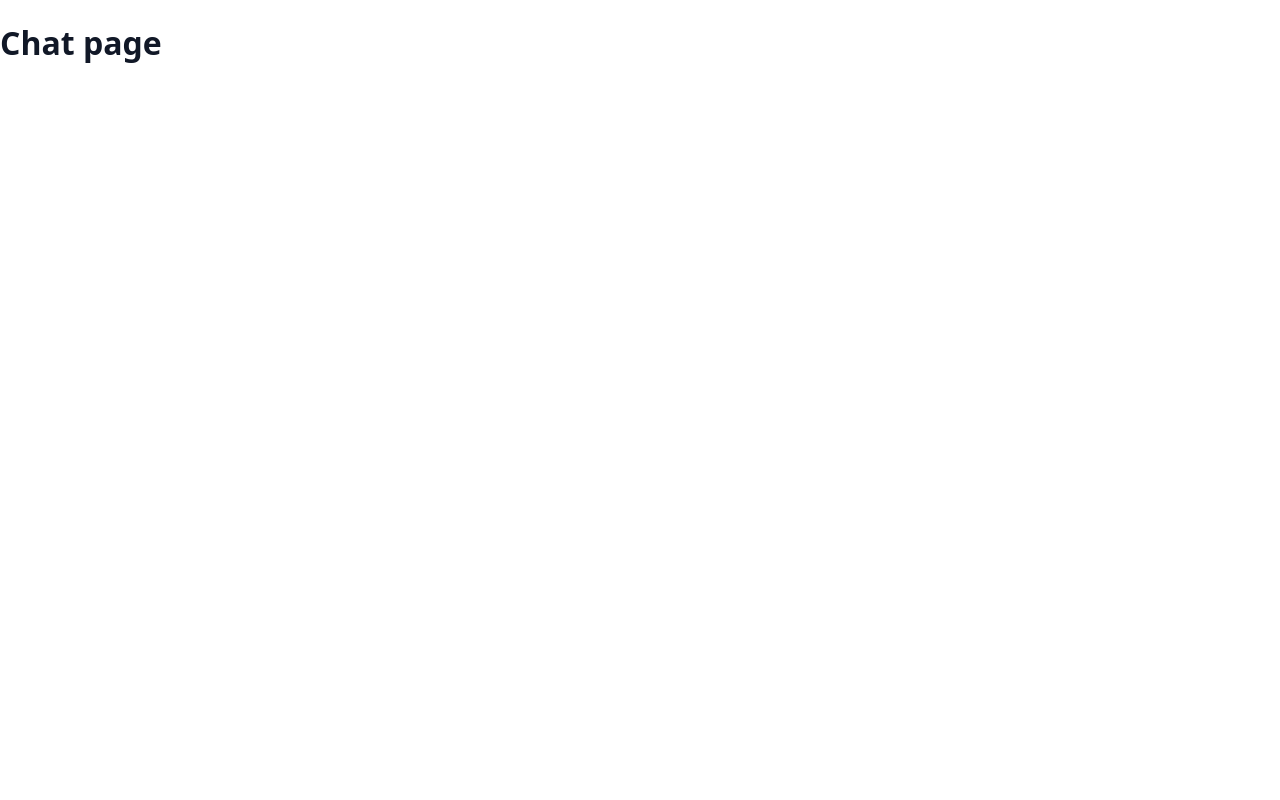
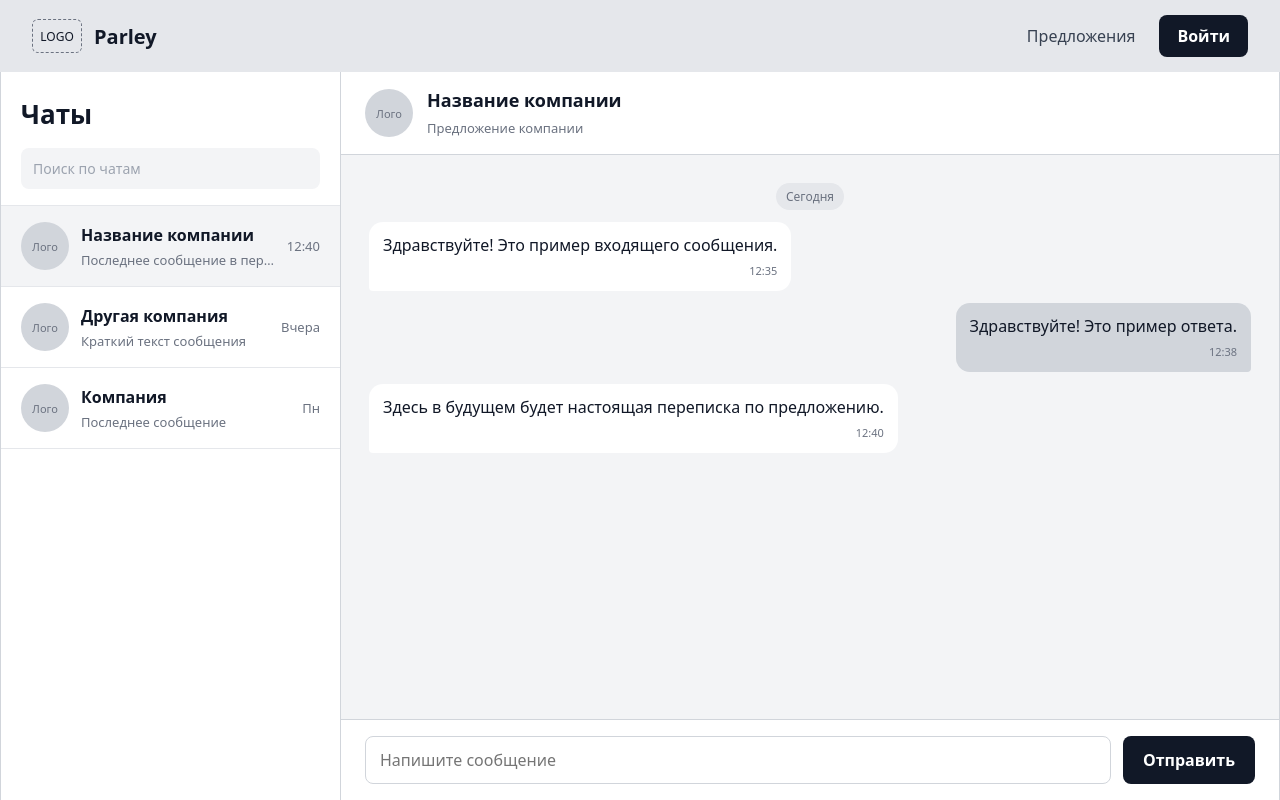
Before and after one commit to AGL-Team/parley-frontend, a React (Vite) app: page /chat in a window 1280 px wide. Built offline with nearby package versions, Linux system fonts and the light colour scheme.

Commit message:
[feat] Added chat page

```diff
--- a/src/pages/catalog/CatalogPage.tsx
+++ b/src/pages/catalog/CatalogPage.tsx
@@ -1,7 +1,10 @@
+import { useNavigate } from "react-router-dom";
 import { FiltersPanel, Header, OfferCard, Tag } from "../../shared/ui";
 import styles from "./CatalogPage.module.css";
 
 export function CatalogPage() {
+	const navigate = useNavigate();
+
 	return (
 		<>
 			<div className={styles.companyHeader}>
@@ -38,18 +41,22 @@ export function CatalogPage() {
 							<OfferCard
 								title="Название предложения"
 								description="Краткое описание предложения"
+								onClick={() => navigate("/chat")}
 							/>
 							<OfferCard
 								title="Название предложения"
 								description="Краткое описание предложения"
+								onClick={() => navigate("/chat")}
 							/>
 							<OfferCard
 								title="Название предложения"
 								description="Краткое описание предложения"
+								onClick={() => navigate("/chat")}
 							/>
 							<OfferCard
 								title="Название предложения"
 								description="Краткое описание предложения"
+								onClick={() => navigate("/chat")}
 							/>
 						</div>
 					</section>
--- /dev/null
+++ b/src/pages/chat/ChatPage.module.css
@@ -0,0 +1,219 @@
+.page {
+	display: grid;
+	grid-template-columns: 340px minmax(0, 1fr);
+	max-width: 1440px;
+	height: calc(100vh - 72px);
+	min-height: 620px;
+	margin: 0 auto;
+	border-right: 1px solid #d1d5db;
+	border-left: 1px solid #d1d5db;
+}
+
+.sidebar {
+	overflow: hidden;
+	border-right: 1px solid #d1d5db;
+	background: #ffffff;
+}
+
+.sidebarHeader {
+	padding: 24px 20px 16px;
+	border-bottom: 1px solid #e5e7eb;
+}
+
+.sidebarHeader h1 {
+	margin: 0 0 16px;
+	font-size: 26px;
+}
+
+.searchPlaceholder {
+	padding: 11px 12px;
+	border-radius: 8px;
+	background: #f3f4f6;
+	color: #9ca3af;
+	font-size: 14px;
+}
+
+.chatList {
+	display: grid;
+}
+
+.chatItem {
+	display: grid;
+	grid-template-columns: 48px minmax(0, 1fr) auto;
+	gap: 12px;
+	align-items: center;
+	width: 100%;
+	padding: 16px 20px;
+	border: 0;
+	border-bottom: 1px solid #e5e7eb;
+	background: #ffffff;
+	color: #111827;
+	font: inherit;
+	text-align: left;
+	cursor: pointer;
+}
+
+.chatItem:hover,
+.chatItem.active {
+	background: #f3f4f6;
+}
+
+.avatar {
+	display: grid;
+	place-items: center;
+	width: 48px;
+	height: 48px;
+	border-radius: 50%;
+	background: #d1d5db;
+	color: #6b7280;
+	font-size: 11px;
+}
+
+.chatPreview {
+	display: grid;
+	gap: 5px;
+	min-width: 0;
+}
+
+.chatPreview strong,
+.chatPreview span {
+	overflow: hidden;
+	text-overflow: ellipsis;
+	white-space: nowrap;
+}
+
+.chatPreview span,
+.chatItem time {
+	color: #6b7280;
+	font-size: 13px;
+}
+
+.openChat {
+	display: grid;
+	grid-template-rows: auto minmax(0, 1fr) auto;
+	min-width: 0;
+	background: #f3f4f6;
+}
+
+.chatHeader {
+	display: flex;
+	align-items: center;
+	gap: 14px;
+	padding: 16px 24px;
+	border-bottom: 1px solid #d1d5db;
+	background: #ffffff;
+}
+
+.chatHeader h2 {
+	margin: 0 0 4px;
+	font-size: 18px;
+}
+
+.chatHeader div > span {
+	color: #6b7280;
+	font-size: 13px;
+}
+
+.messages {
+	display: flex;
+	flex-direction: column;
+	gap: 12px;
+	overflow-y: auto;
+	padding: 28px;
+}
+
+.date {
+	align-self: center;
+	padding: 5px 10px;
+	border-radius: 999px;
+	background: #e5e7eb;
+	color: #6b7280;
+	font-size: 12px;
+}
+
+.incomingMessage,
+.outgoingMessage {
+	display: grid;
+	gap: 6px;
+	max-width: min(520px, 72%);
+	padding: 12px 14px;
+	border-radius: 14px;
+	line-height: 1.45;
+}
+
+.incomingMessage {
+	align-self: flex-start;
+	border-bottom-left-radius: 4px;
+	background: #ffffff;
+}
+
+.outgoingMessage {
+	align-self: flex-end;
+	border-bottom-right-radius: 4px;
+	background: #d1d5db;
+}
+
+.incomingMessage time,
+.outgoingMessage time {
+	justify-self: end;
+	color: #6b7280;
+	font-size: 11px;
+}
+
+.composer {
+	display: grid;
+	grid-template-columns: minmax(0, 1fr) auto;
+	gap: 12px;
+	padding: 16px 24px;
+	border-top: 1px solid #d1d5db;
+	background: #ffffff;
+}
+
+.composer textarea {
+	box-sizing: border-box;
+	width: 100%;
+	min-height: 46px;
+	padding: 12px 14px;
+	resize: none;
+	border: 1px solid #d1d5db;
+	border-radius: 8px;
+	color: #111827;
+	font: inherit;
+}
+
+.composer button {
+	padding: 0 20px;
+	border: 0;
+	border-radius: 8px;
+	background: #111827;
+	color: #ffffff;
+	font: inherit;
+	font-weight: 600;
+	cursor: pointer;
+}
+
+@media (max-width: 760px) {
+	.page {
+		grid-template-columns: 1fr;
+		height: auto;
+		border: 0;
+	}
+
+	.sidebar {
+		max-height: 300px;
+		border-right: 0;
+		border-bottom: 1px solid #d1d5db;
+	}
+
+	.openChat {
+		min-height: 620px;
+	}
+
+	.messages {
+		padding: 20px 16px;
+	}
+
+	.composer {
+		padding: 12px 16px;
+	}
+}
--- a/src/pages/chat/ChatPage.tsx
+++ b/src/pages/chat/ChatPage.tsx
@@ -1,3 +1,85 @@
+import { Header } from "../../shared/ui";
+import styles from "./ChatPage.module.css";
+
 export function ChatPage() {
-	return <h1>Chat page</h1>;
+	return (
+		<>
+			<Header />
+
+			<main className={styles.page}>
+				<aside className={styles.sidebar} aria-label="Список чатов">
+					<div className={styles.sidebarHeader}>
+						<h1>Чаты</h1>
+						<div className={styles.searchPlaceholder}>Поиск по чатам</div>
+					</div>
+
+					<div className={styles.chatList}>
+						<button
+							className={`${styles.chatItem} ${styles.active}`}
+							type="button"
+						>
+							<span className={styles.avatar}>Лого</span>
+							<span className={styles.chatPreview}>
+								<strong>Название компании</strong>
+								<span>Последнее сообщение в переписке</span>
+							</span>
+							<time>12:40</time>
+						</button>
+
+						<button className={styles.chatItem} type="button">
+							<span className={styles.avatar}>Лого</span>
+							<span className={styles.chatPreview}>
+								<strong>Другая компания</strong>
+								<span>Краткий текст сообщения</span>
+							</span>
+							<time>Вчера</time>
+						</button>
+
+						<button className={styles.chatItem} type="button">
+							<span className={styles.avatar}>Лого</span>
+							<span className={styles.chatPreview}>
+								<strong>Компания</strong>
+								<span>Последнее сообщение</span>
+							</span>
+							<time>Пн</time>
+						</button>
+					</div>
+				</aside>
+
+				<section className={styles.openChat} aria-label="Открытый чат">
+					<header className={styles.chatHeader}>
+						<span className={styles.avatar}>Лого</span>
+						<div>
+							<h2>Название компании</h2>
+							<span>Предложение компании</span>
+						</div>
+					</header>
+
+					<div className={styles.messages}>
+						<span className={styles.date}>Сегодня</span>
+
+						<div className={styles.incomingMessage}>
+							Здравствуйте! Это пример входящего сообщения.
+							<time>12:35</time>
+						</div>
+
+						<div className={styles.outgoingMessage}>
+							Здравствуйте! Это пример ответа.
+							<time>12:38</time>
+						</div>
+
+						<div className={styles.incomingMessage}>
+							Здесь в будущем будет настоящая переписка по предложению.
+							<time>12:40</time>
+						</div>
+					</div>
+
+					<div className={styles.composer}>
+						<textarea placeholder="Напишите сообщение" rows={1} />
+						<button type="button">Отправить</button>
+					</div>
+				</section>
+			</main>
+		</>
+	);
 }
```
